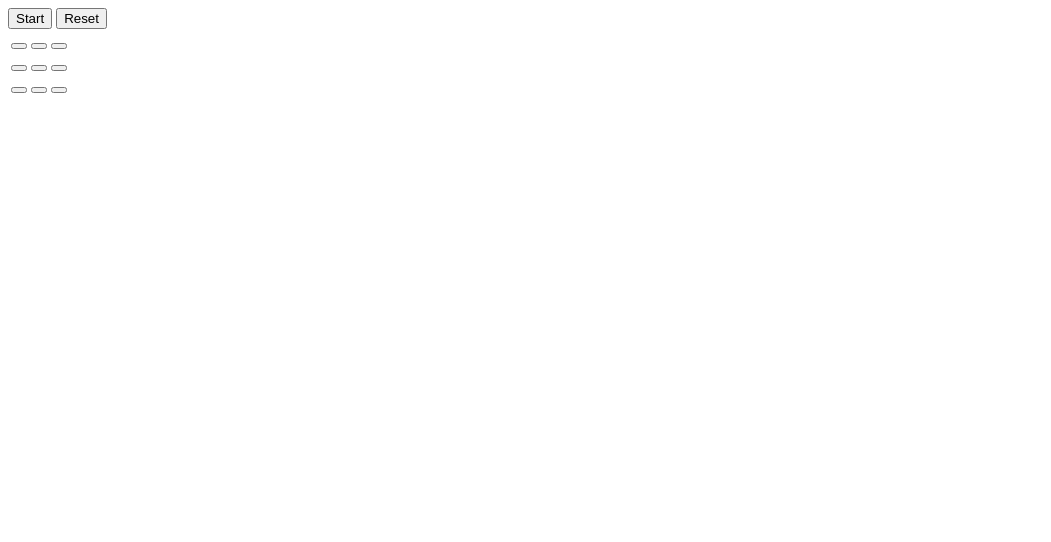
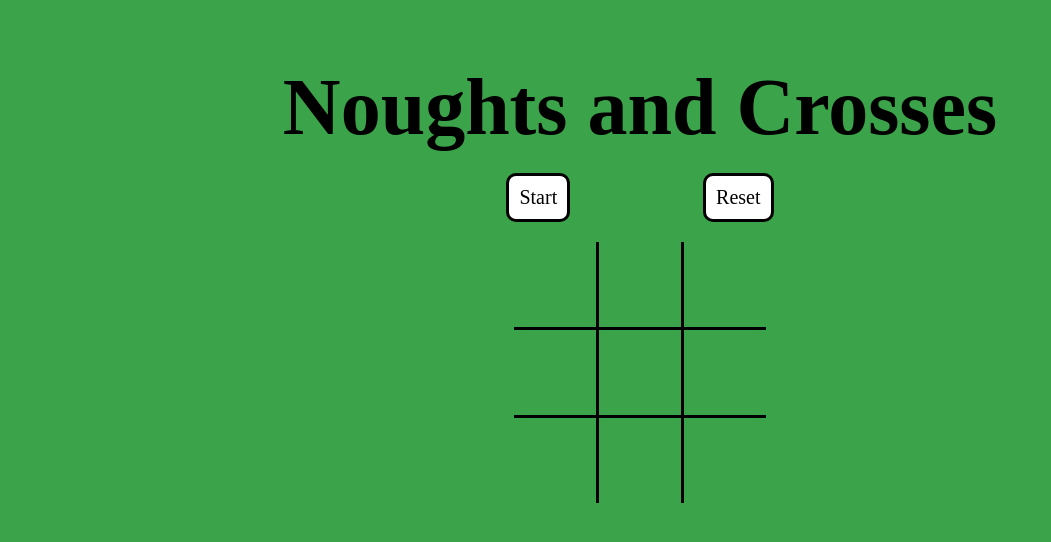
Before and after one commit to jdogcodey/tictactoe, a plain HTML site: page index.html in a window 1280 px wide. Shown: the whole page, without its empty margins (0-1051 px from the left). Drawn offline with Linux system fonts and the light colour scheme; a web font is replaced by a local one.

Commit message:
Finished project

```diff
--- a/index.html
+++ b/index.html
@@ -3,29 +3,33 @@
 <head>
     <meta charset="UTF-8">
     <meta name="viewport" content="width=device-width, initial-scale=1.0">
-    <title>Tic Tac Toe</title>
+    <title>Noughts & Crosses</title>
     <link rel="stylesheet" href="styles.css"/>
 </head>
 <body>
     <script src="script.js" defer></script>
-    <button id="start-button">Start</button>
-    <button id="reset-button">Reset</button>
+    <h1>Noughts and Crosses</h1>
+    <div id="control-buttons">
+        <button id="start-button" class="control">Start</button>
+        <button id="reset-button" class="control">Reset</button>
+    </div>
     <table>
         <tr>
-            <td><button id="space-0"></button></td>
-            <td><button id="space-1"></button></td>
-            <td><button id="space-2"></button></td>
+            <td class="bottom right"><button id="space-0" class="space"></button></td>
+            <td class="bottom right"><button id="space-1" class="space"></button></td>
+            <td class="bottom"><button id="space-2" class="space"></button></td>
         </tr>
         <tr>
-            <td><button id="space-3"></button></td>
-            <td><button id="space-4"></button></td>
-            <td><button id="space-5"></button></td>
+            <td class="bottom right"><button id="space-3" class="space"></button></td>
+            <td class="bottom right"><button id="space-4" class="space"></button></td>
+            <td class="bottom"><button id="space-5" class="space"></button></td>
         </tr>
         <tr>
-            <td><button id="space-6"></button></td>
-            <td><button id="space-7"></button></td>
-            <td><button id="space-8"></button></td>
+            <td class="right"><button id="space-6" class="space"></button></td>
+            <td class="right"><button id="space-7" class="space"></button></td>
+            <td><button id="space-8" class="space"></button></td>
         </tr>
     </table>
+    <p id="turn-announcer"></p>
 </body>
 </html>
--- a/script.js
+++ b/script.js
@@ -1,13 +1,13 @@
-const GameBoard = (() => {
-  const gameBoard = [];
-  for (let i = 0; i <= 8; i++) {
-    gameBoard[i] = `${i}`;
-  }
-  return gameBoard;
-})();
-
 const startGame = (() => {
   const playGame = () => {
+    // IIFE to create the gameboard array
+    const GameBoard = (() => {
+      const gameBoard = [];
+      for (let i = 0; i <= 8; i++) {
+        gameBoard[i] = `${i}`;
+      }
+      return gameBoard;
+    })();
     // Factory Function to create a new player
     function createPlayer(playerNumber, playerPiece) {
       const name = prompt(`Player ${playerNumber} name`);
@@ -19,30 +19,39 @@ const startGame = (() => {
     }
     //Create player one and two and initiate playPiece
     const players = [createPlayer(1, `X`), createPlayer(2, `O`)];
-    let playPiece = players[0];
+    let activePlayer = players[0];
 
+    // IIFE to add playability to the buttons
     const buttonClick = (() => {
       for (let i = 0; i <= 8; i++) {
         const button = document.getElementById(`space-${i}`);
         button.addEventListener(
           "click",
           () => {
-            if (playPiece.playPiece === "X") {
+            if (activePlayer.playPiece === "X") {
               button.textContent = "X";
               GameBoard[i] = "X";
               testWin();
-              playPiece = players[1];
-            } else if (playPiece.playPiece === "O") {
+              activePlayer = players[1];
+              updatePlayerAnnouncer();
+            } else if (activePlayer.playPiece === "O") {
               button.textContent = "O";
               GameBoard[i] = "O";
               testWin();
-              playPiece = players[0];
+              activePlayer = players[0];
+              updatePlayerAnnouncer();
             }
           },
           { once: true }
         );
       }
     })();
+
+    const turnAnnouncer = document.querySelector(`#turn-announcer`);
+    function updatePlayerAnnouncer() {
+      turnAnnouncer.textContent = `${activePlayer.name}'s turn`;
+    }
+    updatePlayerAnnouncer();
 
     // Win criteria
     function testWin() {
@@ -56,7 +65,21 @@ const startGame = (() => {
         (GameBoard[1] === GameBoard[4] && GameBoard[1] === GameBoard[7]) ||
         (GameBoard[2] === GameBoard[5] && GameBoard[2] === GameBoard[8])
       ) {
-        alert(`${playPiece.name} wins`);
+        alert(`${activePlayer.name} wins`);
+        delete players[0].playPiece;
+        delete players[1].playPiece;
+      } else if (
+        GameBoard[0] !== `0` &&
+        GameBoard[1] !== `1` &&
+        GameBoard[2] !== `2` &&
+        GameBoard[3] !== `3` &&
+        GameBoard[4] !== `4` &&
+        GameBoard[5] !== `5` &&
+        GameBoard[6] !== `6` &&
+        GameBoard[7] !== `7` &&
+        GameBoard[8] !== `8`
+      ) {
+        alert(`It's a DRAW!`);
         delete players[0].playPiece;
         delete players[1].playPiece;
       }
@@ -69,6 +92,16 @@ const startGame = (() => {
   });
 })();
 
+const restart = (() => {
+  const resetButton = document.getElementById("reset-button");
+  resetButton.addEventListener("click", function () {
+    document.querySelector(`#turn-announcer`).textContent = "";
+    for (let i = 0; i <= 8; i++) {
+      document.getElementById(`space-${i}`).textContent = "";
+    }
+  });
+})();
+
 // Add start and end button
 // Output who won and end the game
 // Update the score
--- a/styles.css
+++ b/styles.css
@@ -0,0 +1,64 @@
+@font-face {
+    font-family: "Nanum Pen Script";
+    src: URL('NanumPenScript-Regular.ttf');
+}
+
+body {
+    display: flex;
+    flex-direction: column;
+    align-items: center;
+    background-color: #3ba349;
+    font-family: "Nanum Pen Script";
+}
+
+h1 {
+    font-size: 80px;
+    padding-bottom: 10px;
+    margin-bottom: 10px;
+}
+
+
+#control-buttons {
+    display: flex;
+    justify-content: space-around;
+    width: 400px;
+    margin-bottom: 20px;
+}
+
+.control {
+    background-color: white;
+    font-size: 20px;
+    border: 3px solid black;
+    border-radius: 10px;
+    padding: 10px;
+    font-family: "Nanum Pen Script";
+}
+
+table {
+    border-spacing: 0;
+}
+
+.space {
+    background: none;
+    height: 80px;
+    width: 80px;
+    border: none;
+    position: relative;
+    border-spacing: 0;
+    border-collapse: separate;
+    font-family: "Nanum Pen Script";
+    font-size: 80px;
+}
+
+.bottom {
+    border-bottom: 3px solid black;
+}
+
+.right {
+    border-right: 3px solid black;
+}
+
+#turn-announcer {
+    font-family: "Nanum Pen Script";
+    font-size: 50px;
+}
```
Also changed, not shown: 1 other file.
